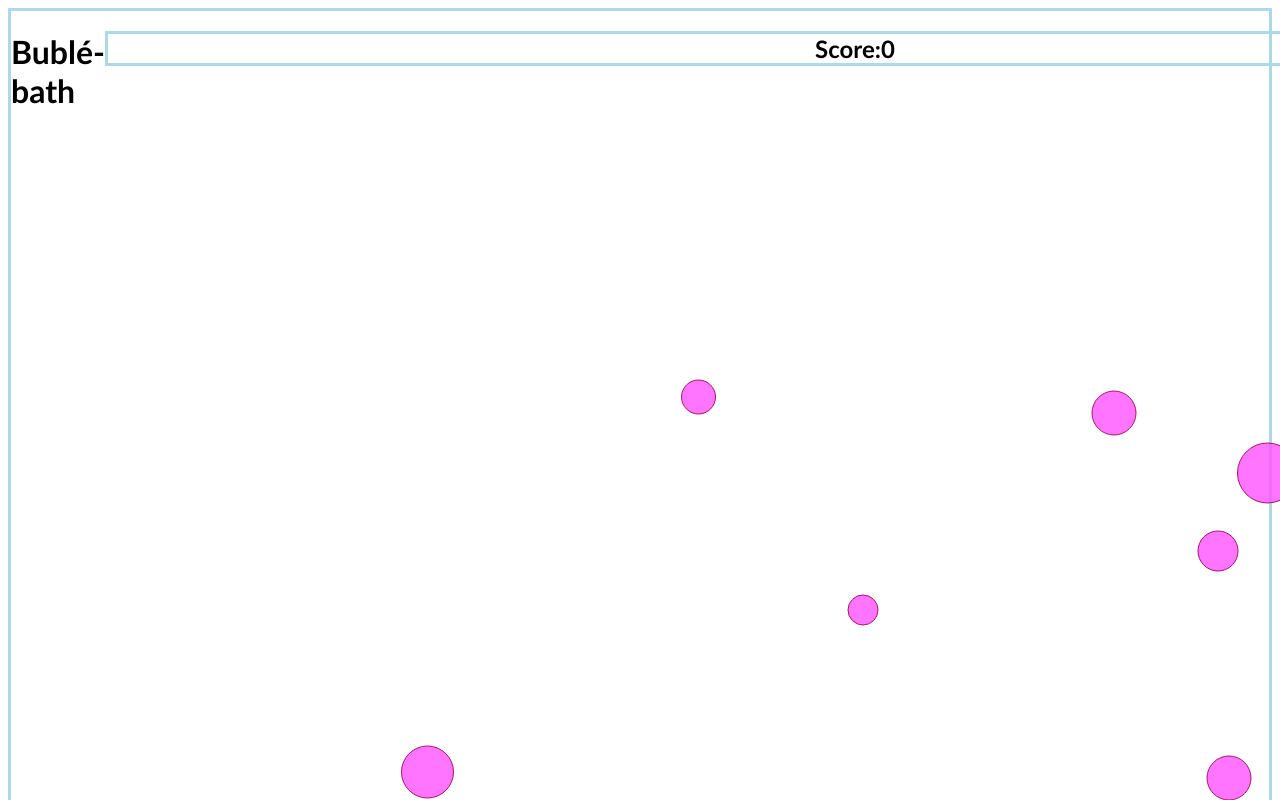
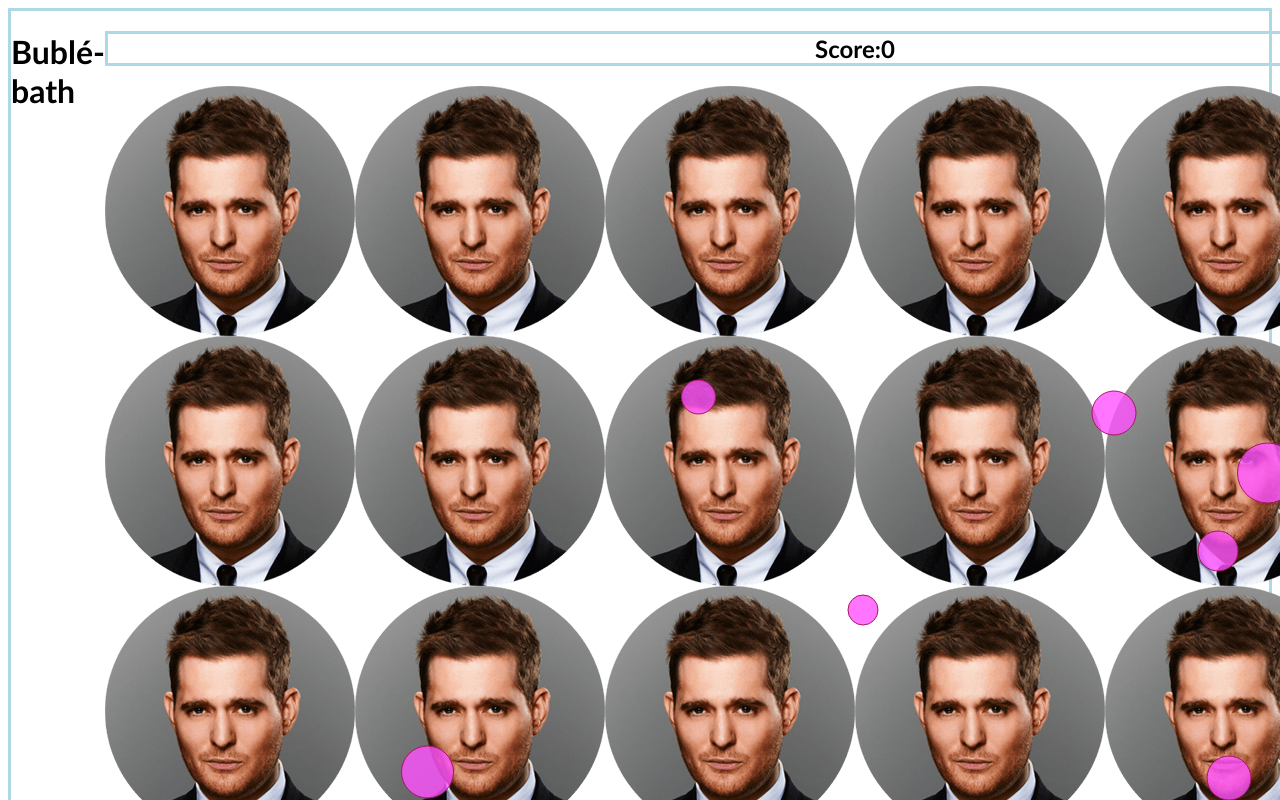
Before and after one commit to kahu-2018/BubblePop, a React app: page /#/game in a window 1280 px wide. Shown: the top 800 px of the page. Built offline with nearby package versions, Linux system fonts and the light colour scheme.

Commit message:
Buble working

```diff
--- a/client/components/game.jsx
+++ b/client/components/game.jsx
@@ -56,6 +56,7 @@ class Game extends React.Component {
     return (
       <div>
         <h2 class="header"> Score:{this.state.score}</h2>
+        <div class="buble">
         <svg width={1500} height={1000}>
           {
             this.state.libraryOfBubbles.map(bubble=>{
@@ -63,6 +64,7 @@ class Game extends React.Component {
             })
           }
         </svg>
+        </div>
       </div>
     )
   }
--- a/public/styles.css
+++ b/public/styles.css
@@ -3,7 +3,7 @@ body{
 }
 
 .buble {
- background-image:url('./images/buble_face.png')
+ background-image: url('./images/buble_face.png');
 
 }
 
@@ -11,7 +11,7 @@ body{
   border-style: solid;
   border-color: lightblue;
   display: flex;
-  justify-content: space-around
+  justify-content: space-around;
 }
 
 .bublePopped {
```
